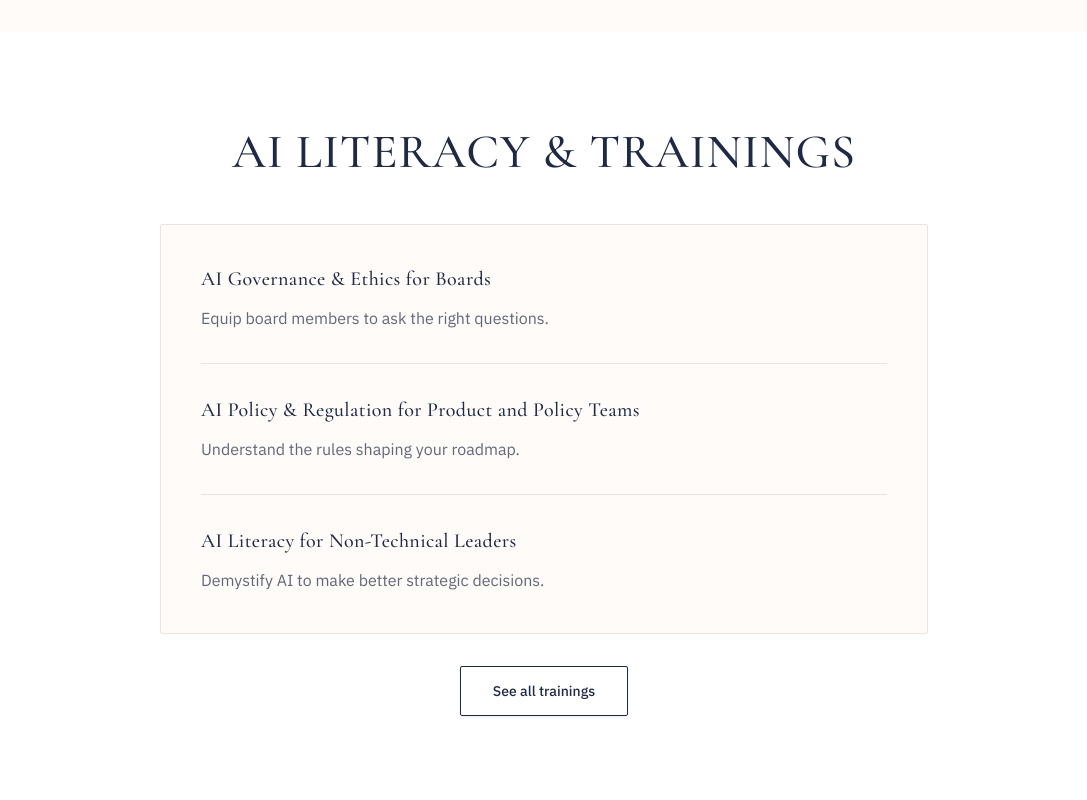
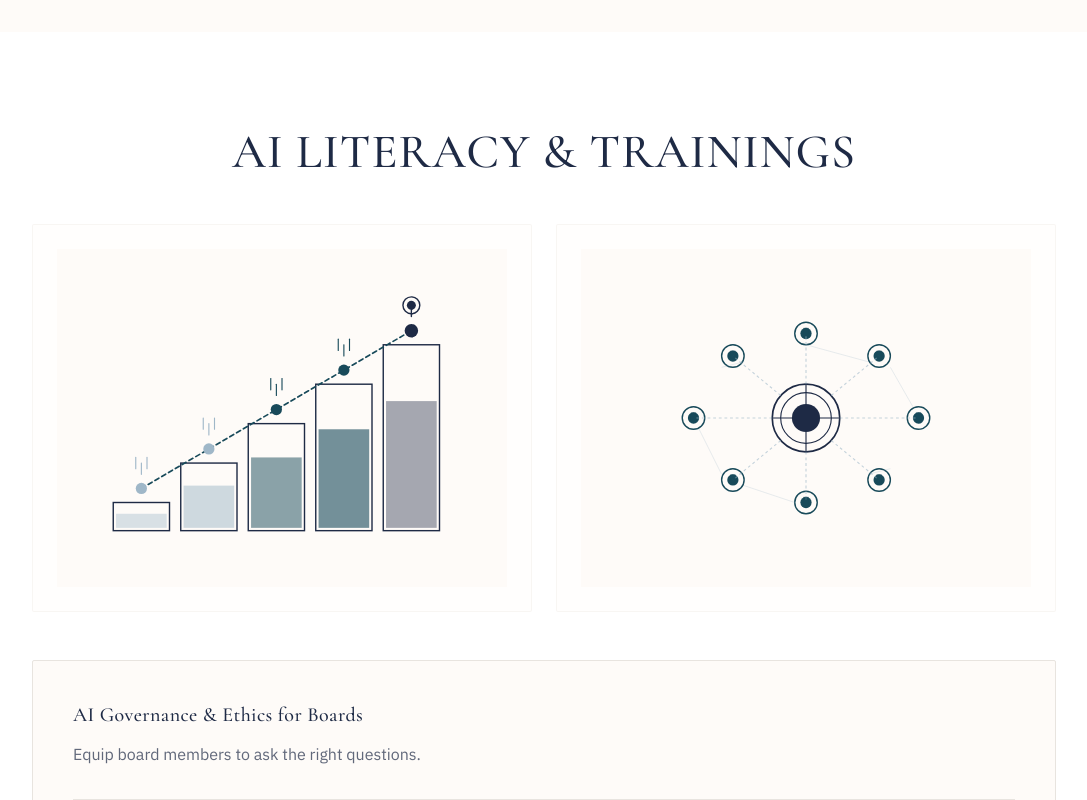
Before and after one commit to nesibekiris/novalign, a React (Vite) app: page / in a window 1280 px wide. Shown: the part 5020-5820 px from the top of the page, without its empty margins (96-1183 px from the left). Built offline with nearby package versions, Linux system fonts and the light colour scheme; no server answers.

Commit message:
Updated Home.tsx

```diff
--- a/src/pages/Home.tsx
+++ b/src/pages/Home.tsx
@@ -288,8 +288,26 @@ export function Home() {
 
       <section className="py-24 bg-white">
         <div className="max-w-7xl mx-auto px-6 lg:px-8">
-          <div className="max-w-3xl mx-auto">
+          <div className="max-w-5xl mx-auto">
             <h2 className="font-serif text-4xl sm:text-5xl font-medium text-stratri-dark mb-12 text-center uppercase">AI literacy & trainings</h2>
+
+            <div className="grid grid-cols-1 md:grid-cols-2 gap-6 mb-12">
+              <div className="bg-stratri-cream/30 rounded-sm p-6 border border-stratri-divider/30">
+                <img
+                  src="/illustrations/literacy-growth.svg"
+                  alt="Literacy Growth"
+                  className="w-full"
+                />
+              </div>
+              <div className="bg-stratri-cream/30 rounded-sm p-6 border border-stratri-divider/30">
+                <img
+                  src="/illustrations/literacy-network.svg"
+                  alt="Literacy Network"
+                  className="w-full"
+                />
+              </div>
+            </div>
+
             <div className="bg-stratri-cream rounded-sm p-10 border border-stratri-divider mb-8">
               <div className="space-y-8">
                 {trainings.map((training, index) => (
@@ -301,7 +319,7 @@ export function Home() {
               </div>
             </div>
             <div className="text-center">
-              <Button variant="outline" href="/services#governance">
+              <Button variant="outline" href="/services#literacy">
                 See all trainings
               </Button>
             </div>
--- a/src/pages/Services.tsx
+++ b/src/pages/Services.tsx
@@ -111,26 +111,6 @@ export function Services() {
                   </div>
                   <p className="font-serif text-lg italic text-stratri-dark/60 mb-6 ml-16">{service.subtitle}</p>
                   <p className="font-sans text-lg text-stratri-dark/80 mb-8 leading-relaxed">{service.intro}</p>
-
-                  {service.id === 'literacy' && (
-                    <div className="mb-8 grid grid-cols-2 gap-4">
-                      <div className="bg-stratri-cream/30 rounded-lg p-4 border border-stratri-divider/20">
-                        <img
-                          src="/illustrations/literacy-growth.svg"
-                          alt="Literacy Growth"
-                          className="w-full"
-                        />
-                      </div>
-                      <div className="bg-stratri-cream/30 rounded-lg p-4 border border-stratri-divider/20">
-                        <img
-                          src="/illustrations/literacy-network.svg"
-                          alt="Literacy Network"
-                          className="w-full"
-                        />
-                      </div>
-                    </div>
-                  )}
-
                   <div className="bg-stratri-cream/50 border border-stratri-divider/30 rounded-sm p-6">
                     <h3 className="font-sans text-sm font-semibold text-stratri-dark uppercase tracking-wide mb-4">What we offer</h3>
                     <ul className="space-y-3">
```
